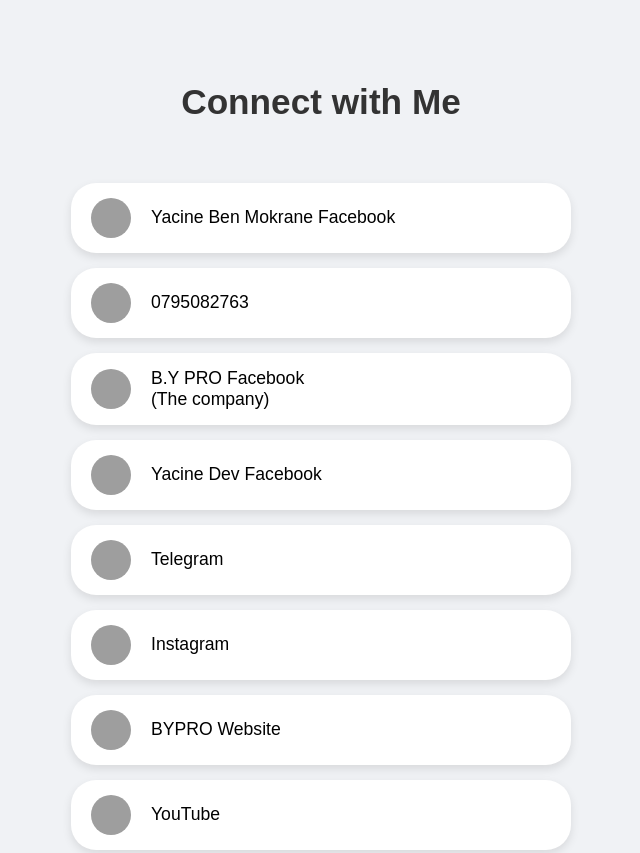
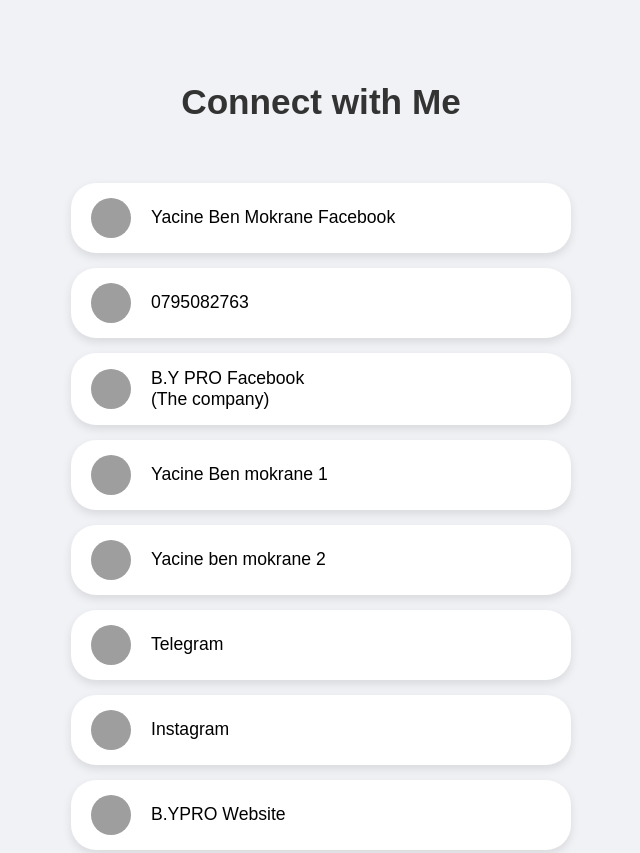
Before and after one commit to Yacine2007/Yacine2007, a plain HTML site: page communication.html in a window 1280 px wide. Shown: the top 853 px of the page, without its empty margins (319-959 px from the left). Drawn offline with Linux system fonts and the light colour scheme; grey boxes are pictures that could not be loaded.

Commit message:
Update communication.html

```diff
--- a/communication.html
+++ b/communication.html
@@ -76,8 +76,14 @@
     <li class="link-item" onclick="window.open('https://www.facebook.com/bypro2007','_blank')">
         <img src="https://cdn-icons-png.flaticon.com/512/124/124010.png" alt="Facebook"> B.Y PRO Facebook <br> (The company)
     </li>
-    <li class="link-item" onclick="window.open('https://www.facebook.com/yacine.dev.2025','_blank')">
-        <img src="https://cdn-icons-png.flaticon.com/512/124/124010.png" alt="Facebook"> Yacine Dev Facebook
+
+<!-- <li class="link-item" onclick="window.open('')"> <img src="https://cdn-icons-png.flaticon.com/512/124/124010.png" alt="Facebook"> Yacine Dev Facebook </li> -->
+
+    <li class="link-item" onclick="window.open('https://www.facebook.com/profile.php?id=61580260328404','_blank')">
+        <img src="https://cdn-icons-png.flaticon.com/512/124/124010.png" alt="Facebook"> Yacine Ben mokrane 1
+    </li>
+    <li class="link-item" onclick="window.open('https://www.facebook.com/profile.php?id=61579708632130','_blank')">
+        <img src="https://cdn-icons-png.flaticon.com/512/124/124010.png" alt="Facebook"> Yacine ben mokrane 2
     </li>
     <li class="link-item" onclick="window.open('https://t.me/ycnbnmkrn','_blank')">
         <img src="https://cdn-icons-png.flaticon.com/512/2111/2111646.png" alt="Telegram"> Telegram
@@ -86,7 +92,7 @@
         <img src="https://cdn-icons-png.flaticon.com/512/2111/2111463.png" alt="Instagram"> Instagram
     </li>
     <li class="link-item" onclick="window.open('https://bypro.kesug.com/','_blank')">
-        <img src="https://cdn-icons-png.flaticon.com/512/841/841364.png" alt="Website"> BYPRO Website
+        <img src="https://cdn-icons-png.flaticon.com/512/841/841364.png" alt="Website"> B.YPRO Website
     </li>
     <li class="link-item" onclick="window.open('https://www.youtube.com/@technoYT2024','_blank')">
         <img src="https://cdn-icons-png.flaticon.com/512/1384/1384060.png" alt="YouTube"> YouTube
```
